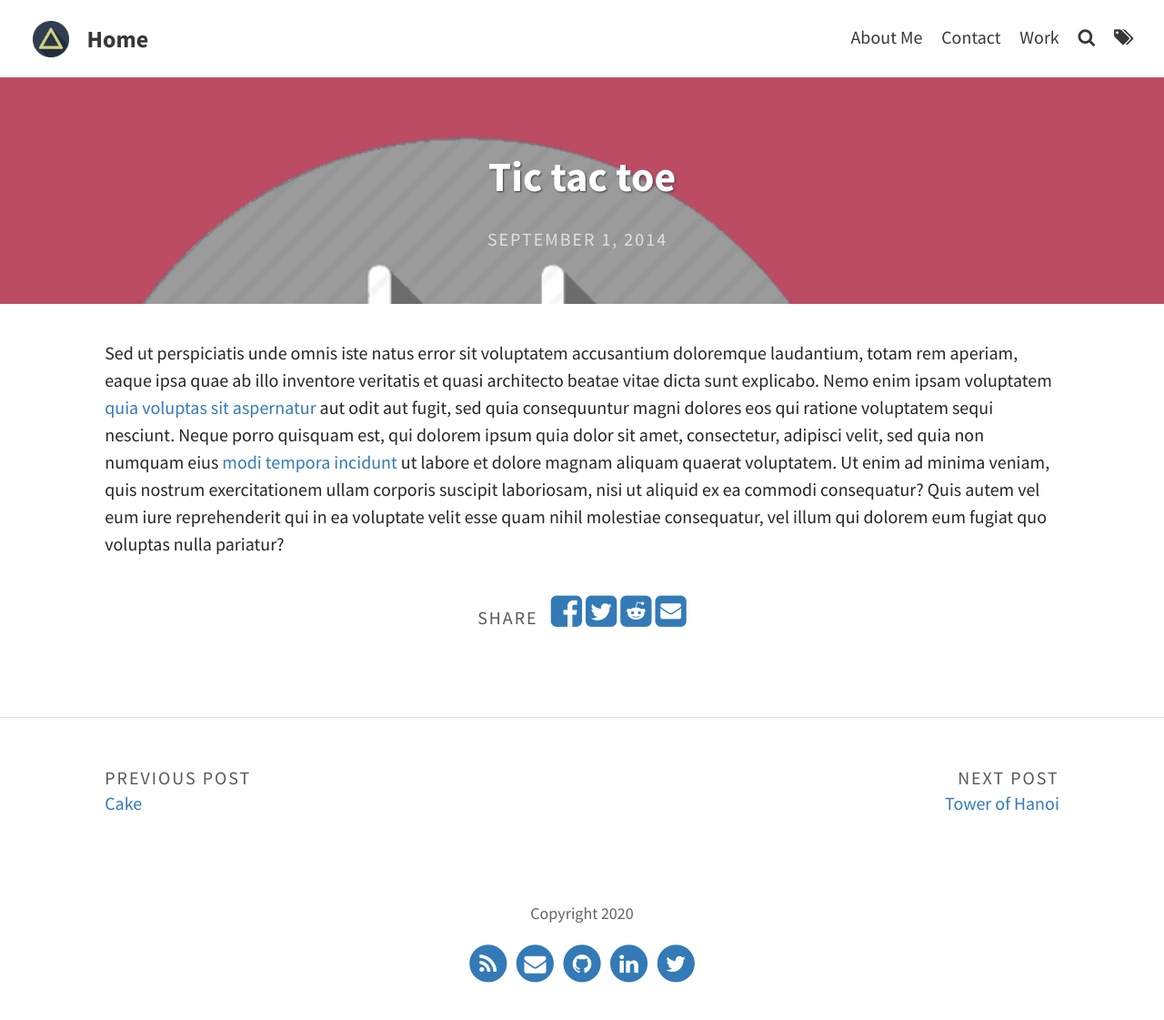
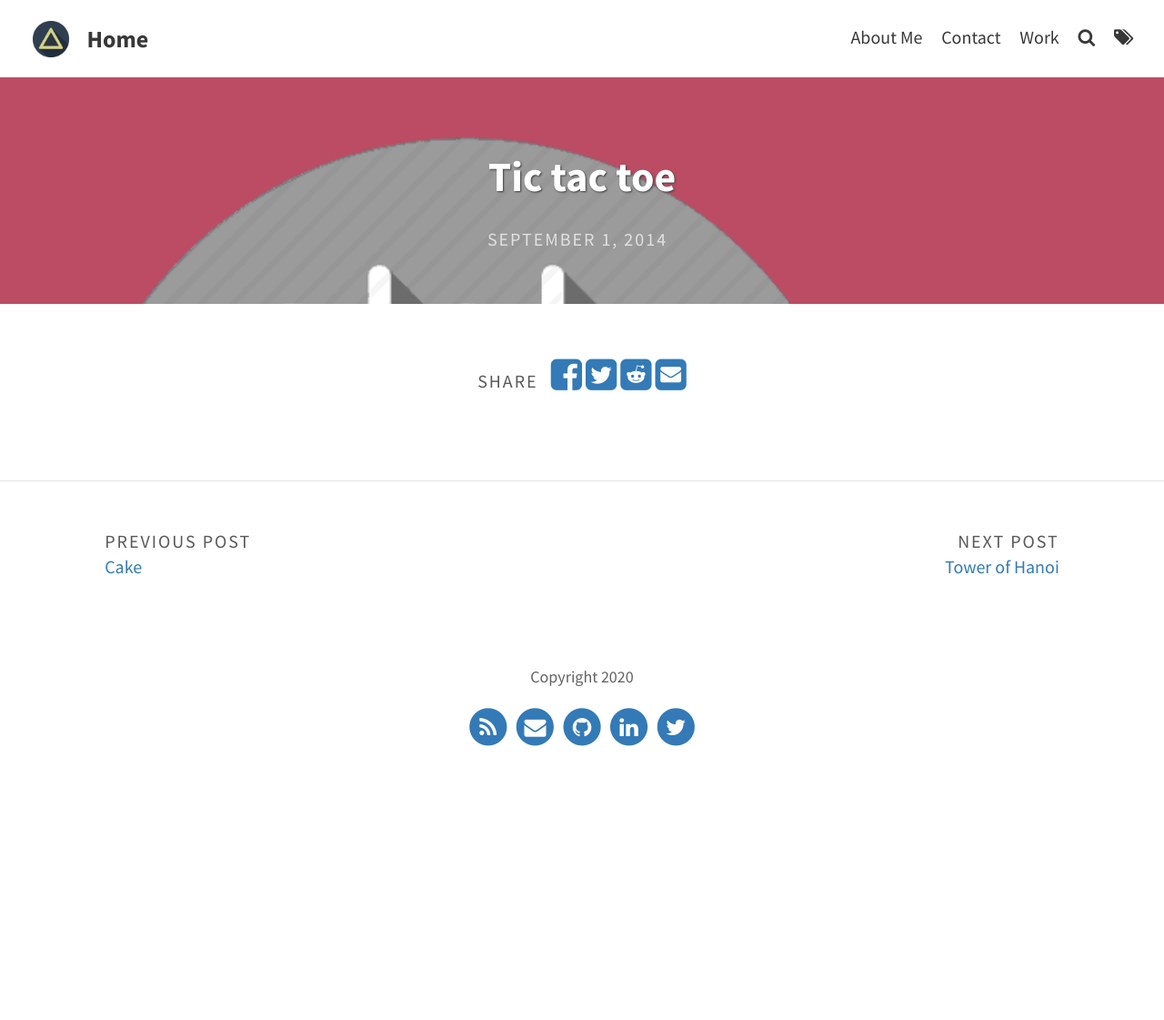
Before and after one commit to knmoses/knmoses.github.io, a Jekyll site: the page built from _portfolio/tictactoe.md, in a window 1280 px wide. Shown: the whole page at 91% size. Built offline with Jekyll 4.4.1, drawn with Linux system fonts in a browser that asks for light colours; after the commit the page ends 900 px from its top, so only the background shows below that.

Commit message:
Update tictactoe.md

```diff
--- a/_portfolio/tictactoe.md
+++ b/_portfolio/tictactoe.md
@@ -5,5 +5,3 @@ feature-img: "assets/img/portfolio/ttt.png"
 img: "assets/img/portfolio/ttt.png"
 date: September 2014
 ---
-
-Sed ut perspiciatis unde omnis iste natus error sit voluptatem accusantium doloremque laudantium, totam rem aperiam, eaque ipsa quae ab illo inventore veritatis et quasi architecto beatae vitae dicta sunt explicabo. Nemo enim ipsam voluptatem <a>quia voluptas sit aspernatur</a> aut odit aut fugit, sed quia consequuntur magni dolores eos qui ratione voluptatem sequi nesciunt. Neque porro quisquam est, qui dolorem ipsum quia dolor sit amet, consectetur, adipisci velit, sed quia non numquam eius <a>modi tempora incidunt</a> ut labore et dolore magnam aliquam quaerat voluptatem. Ut enim ad minima veniam, quis nostrum exercitationem ullam corporis suscipit laboriosam, nisi ut aliquid ex ea commodi consequatur? Quis autem vel eum iure reprehenderit qui in ea voluptate velit esse quam nihil molestiae consequatur, vel illum qui dolorem eum fugiat quo voluptas nulla pariatur?
```
